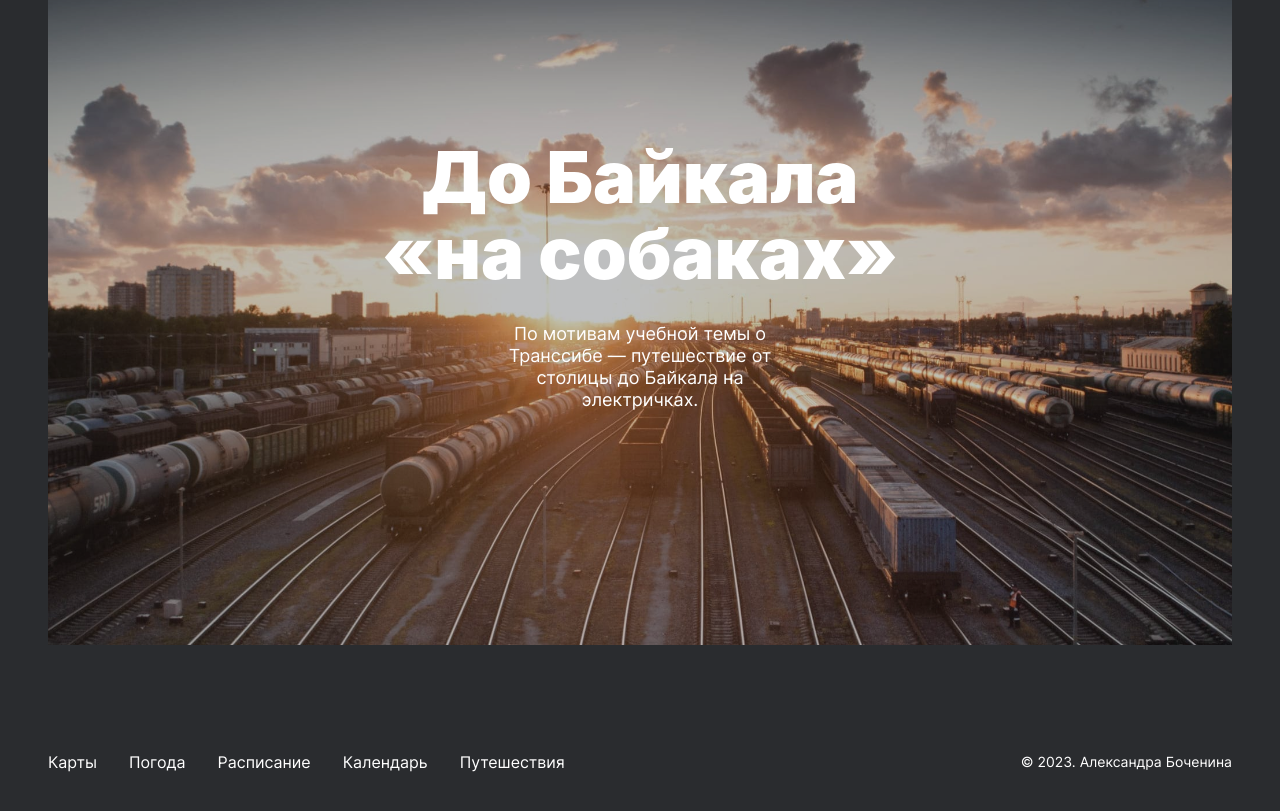
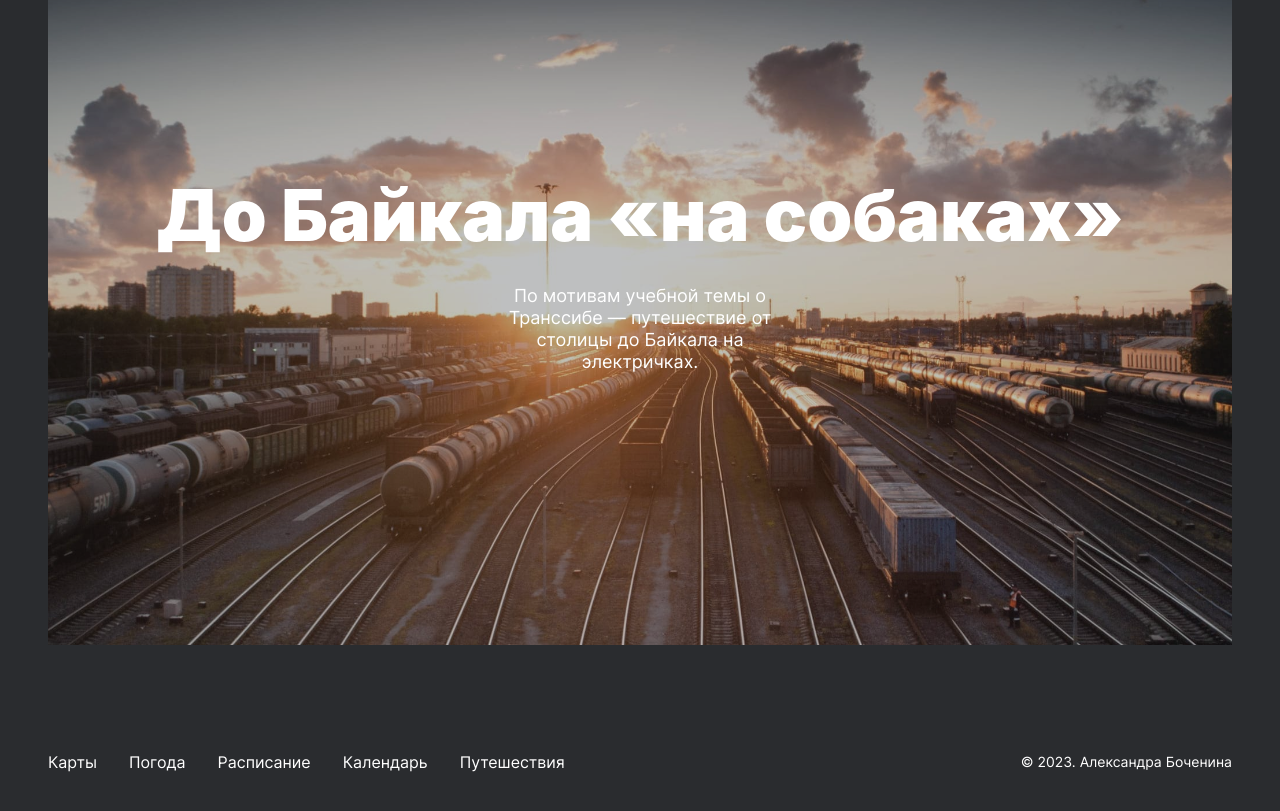
Before and after one commit to alexadrabochenina/russian-travel, a plain HTML site: page index.html in a window 1280 px wide. Shown: the part 6160-6971 px from the top of the page. Drawn offline with Linux system fonts and the light colour scheme; a web font is replaced by a local one.

Commit message:
Fix linter

```diff
--- a/index.html
+++ b/index.html
@@ -123,7 +123,7 @@
       <div class="cover">
         <div class="cover__image"></div>
         <div class="cover__text">
-          <h1 class="cover__title">До Байкала<br>«на собаках»</h1>
+          <h1 class="cover__title">До Байкала «на собаках»</h1>
           <h3 class="cover__subtitle">По мотивам учебной темы о Транссибе — путешествие от столицы до Байкала на электричках.</h3>
         </div>
         <div class="cover__overlay"></div>
@@ -141,3 +141,4 @@
     </footer>
   </div>
 </body>
+</html>
```
